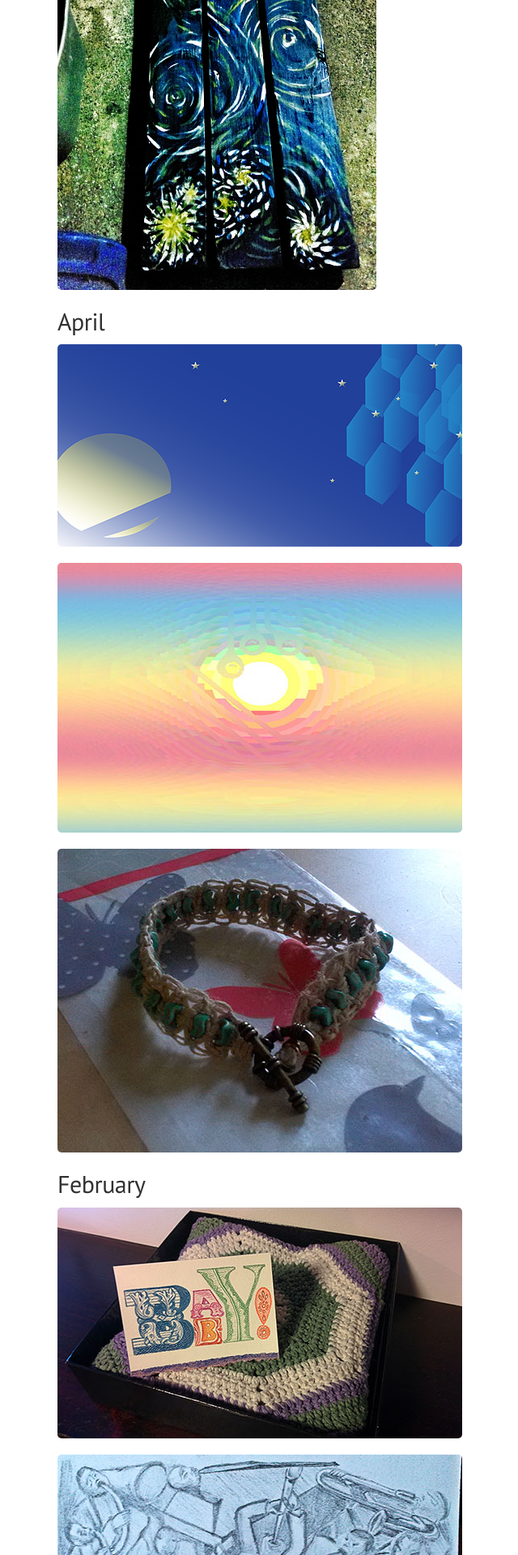
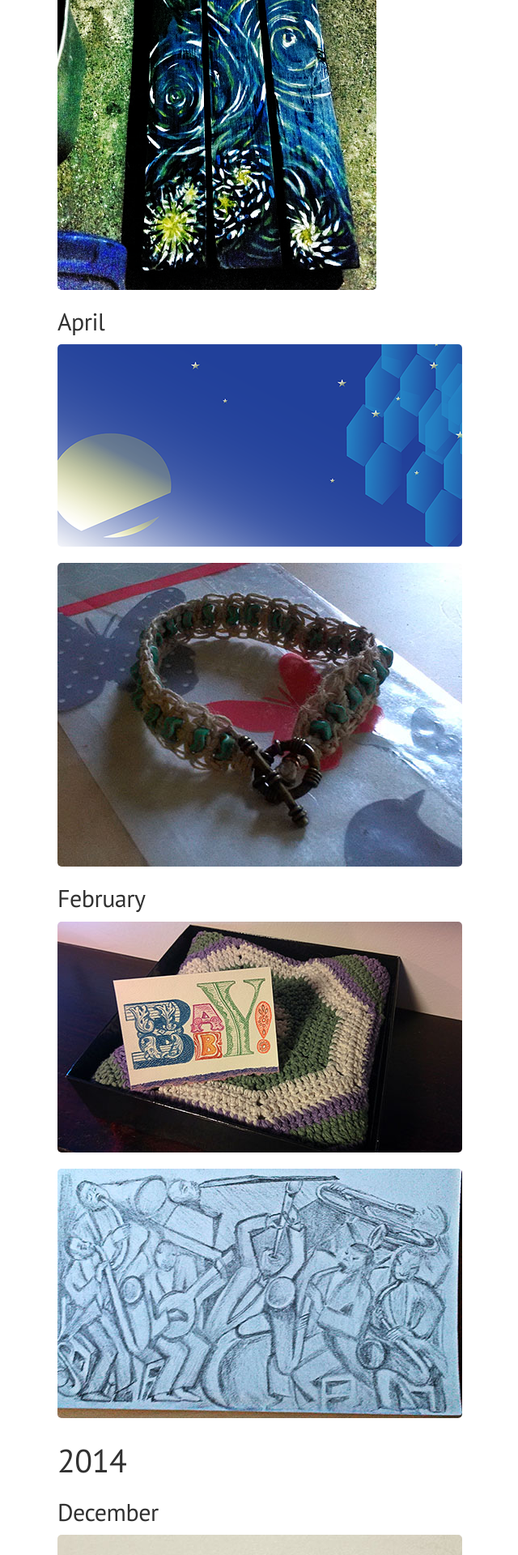
Before and after one commit to indexcosmos/indexcosmos.github.io, a Jekyll site: the page built from portfolio.md, in a window 1280 px wide. Shown: the part 4480-6400 px from the top of the page at 81% size, without its empty margins (209-849 px from the left). Built offline with Jekyll 4.4.1, drawn with Linux system fonts in a browser that asks for light colours; Markdown is read by kramdown in place of the engine named in the settings.

Commit message:
update file

```diff
--- a/portfolio.md
+++ b/portfolio.md
@@ -46,7 +46,6 @@ A work in progress!
 
 ![Space Landspace]({{ https://github.com/indexcosmos/indexcosmos.github.io/blob/master/public/images/portfolio/2015.04.15%20space%20landscape.png }}/public/images/portfolio/2015.04.15 space landscape.png)
 
-![Sherbet Mother Board]({{ https://github.com/indexcosmos/indexcosmos.github.io/blob/master/public/images/portfolio/2015.04.15%20sherbetmobo.jpg }}/public/images/portfolio/2015.04.15 sherbetmobo.jpg)
 
 ![Compressed Stone Bead Bracelet (Finished)]({{ https://github.com/indexcosmos/indexcosmos.github.io/blob/master/public/images/portfolio/2015.04.10%20finished%20bracelet.JPG }}/public/images/portfolio/2015.04.10 finished bracelet.JPG)
 
```
